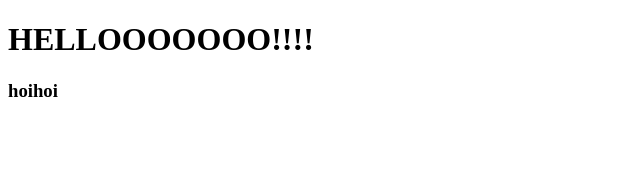
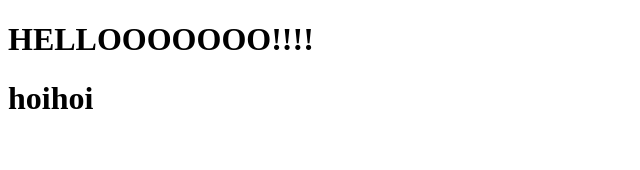
Before and after one commit to wakii/movie_app, a React (Create React App) app: page / in a window 1280 px wide. Shown: the top 170 px of the page, without its empty margins (0-640 px from the left). Built offline with nearby package versions, Linux system fonts and the light colour scheme.

Commit message:
del and moved testComp, send prop to Food

```diff
--- a/src/App.js
+++ b/src/App.js
@@ -1,13 +1,20 @@
 import React from "react";
-import TestCom from "./testCom.js";
+
+function Food(wow) {
+  console.log(wow);
+  return <h1>hoihoi</h1>;
+}
 
 function App() {
   return (
     <div className="App">
       <h1>HELLOOOOOOO!!!!</h1>
-      <TestCom />
+      <Food fav="podjook" something />
     </div>
   );
 }
+//Food component에 podjook라는 을 부여한다.
+//react는 prop들을 Component의 인자로 접근할 수 있다.
+//prop들은 Component의 인자로 하나의 객체로 묶여 전달된다.
 
 export default App;
--- a/src/index.js
+++ b/src/index.js
@@ -6,3 +6,6 @@ ReactDOM.render(<App />, document.getElementById("notRoot"));
 
 //  <App /> : component
 //  component : html을 반환하는 함수!!
+
+// react application은 한번에 하나의 component만 rendering 할 수 있다.
+// 따라서 모든 component들은 app component안에 넣어야한다.
--- a/src/testCom.js
+++ /dev/null
@@ -1,9 +0,0 @@
-import React from "react";
-
-function TestCom() {
-  return <h3> hoihoi</h3>;
-}
-
-export default TestCom;
-
-//upper case function
```
Also changed, not shown: 1 other file (tests, documents, lock files or other folders).
